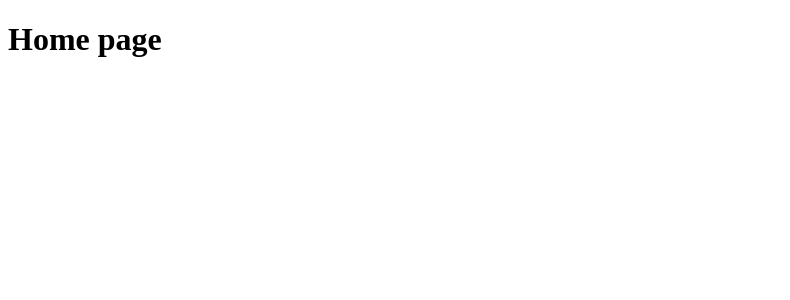
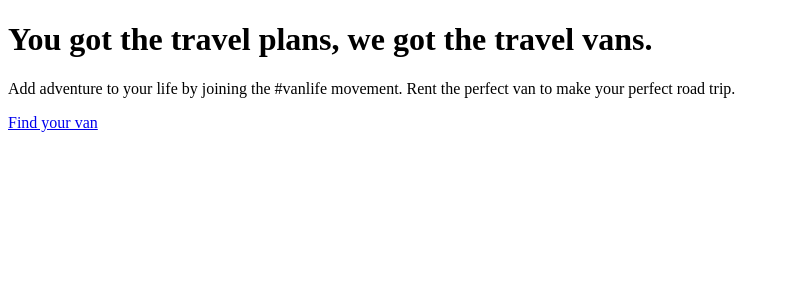
Before and after one commit to Nezerwa/React-course, a React (Create React App) app in the folder learning-react-router/: page / in a window 1280 px wide. Shown: the top 300 px of the page, without its empty margins (0-790 px from the left). Built offline with nearby package versions, Linux system fonts and the light colour scheme.

Commit message:
Add Home page

```diff
--- a/learning-react-router/src/components/Home.jsx
+++ b/learning-react-router/src/components/Home.jsx
@@ -1,7 +1,13 @@
+import { Link } from "react-router-dom";
 function Home() {
   return (
-    <div>
-      <h1>Home page</h1>
+    <div className="home-container">
+      <h1>You got the travel plans, we got the travel vans.</h1>
+      <p>
+        Add adventure to your life by joining the #vanlife movement. Rent the
+        perfect van to make your perfect road trip.
+      </p>
+      <Link to="vans">Find your van</Link>
     </div>
   );
 }
```
